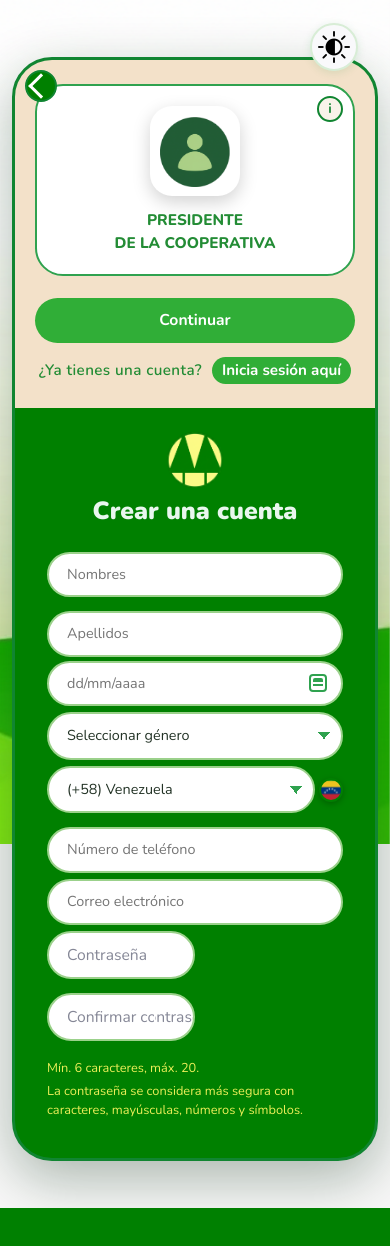
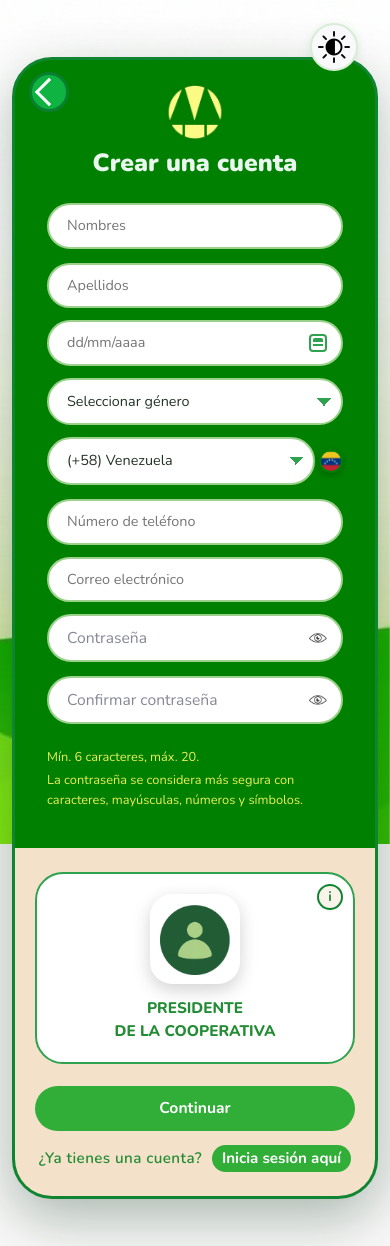
Before and after one commit to WILD09/cooperativa, a Django app: template taxis/templates/taxis/register_presidente.html in a window 390 px wide. Before the commit the page ends 1208 px from the top, so only its background shows below. Run offline with Django 5.2, Linux system fonts and the light colour scheme; the template is opened without the code that fills it: values that come from a table or form of the project are taken from there, others are empty; some libraries are stand-ins or nearby versions.

Commit message:
Nuevos ajustes responsive en templates de registro

```diff
--- a/taxis/templates/taxis/register_presidente.html
+++ b/taxis/templates/taxis/register_presidente.html
@@ -690,7 +690,44 @@
     flex-direction: column;
     text-align: center;
   }
+
+  /* Orden en móvil */
+  .reg-card { flex-direction: column; }
+  .reg-left { order: 1; }
+  .reg-right { order: 2; }
+
+  /* Misma separación entre filas SOLO móvil */
+  .reg-form-grid .reg-row {
+    margin-top: 6px;
+  }
+  .reg-form-grid .reg-row:first-child {
+    margin-top: 0;
+    margin-bottom: 0;
+  }
+
+  /* Contraseñas ancho completo SOLO móvil */
+  .reg-row-two.reg-row-passwords > div {
+    flex: 1 1 100%;
+    max-width: 100%;
+  }
 }
+
+ .reg-back {
+    top: 12px;
+    left: 14px;
+    width: 40px;           /* más grande */
+    height: 40px;
+    border-width: 3px;
+    background: #0fb341;   /* verde más vivo */
+    border-color: #0a7f2f;
+  }
+
+  .reg-back-icon {
+    width: 20px;
+    height: 20px;
+    border-left: 3px solid #ffffff;
+    border-bottom: 3px solid #ffffff;
+  }
 
 /* Estilos de modo oscuro */
 body.modo-oscuro .reg-card {
```
Also changed, not shown: taxis/templates/taxis/register_asociado.html (+33 -7 lines).
